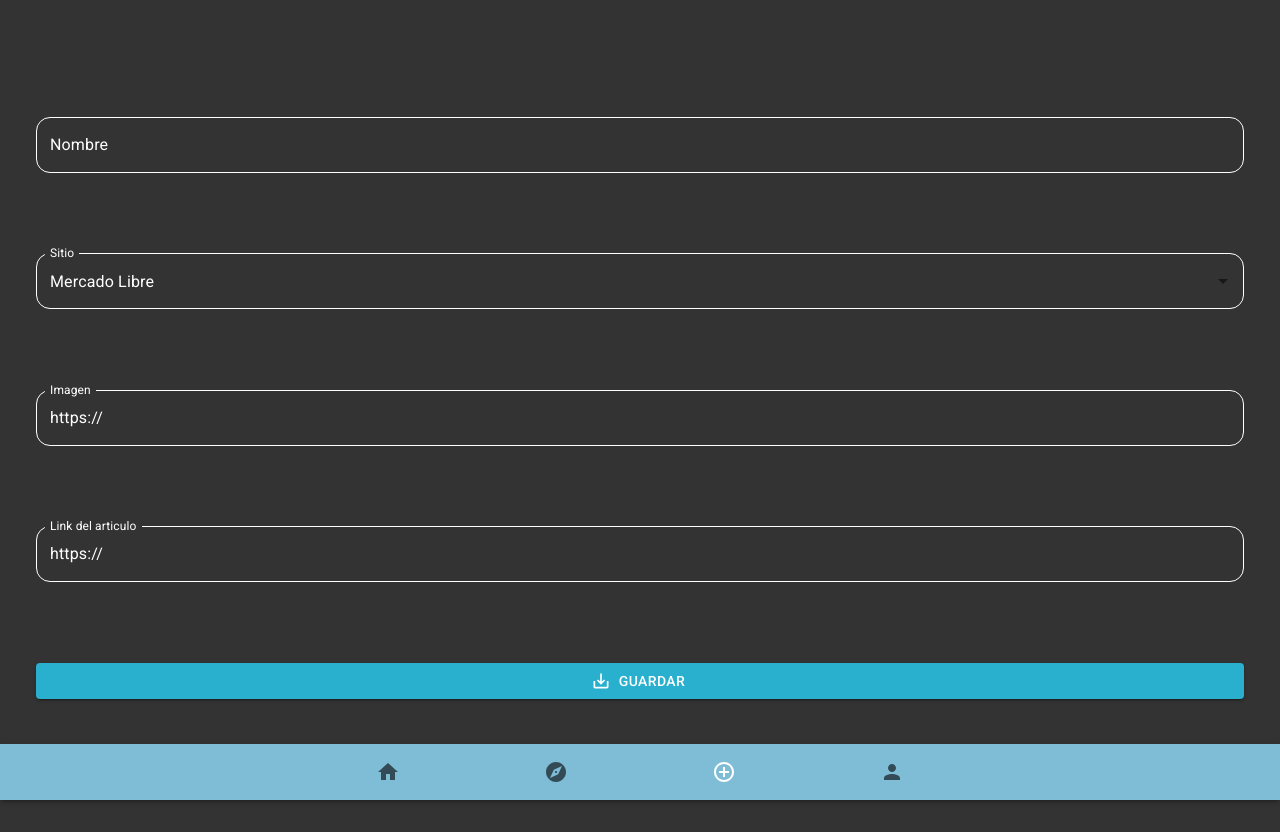
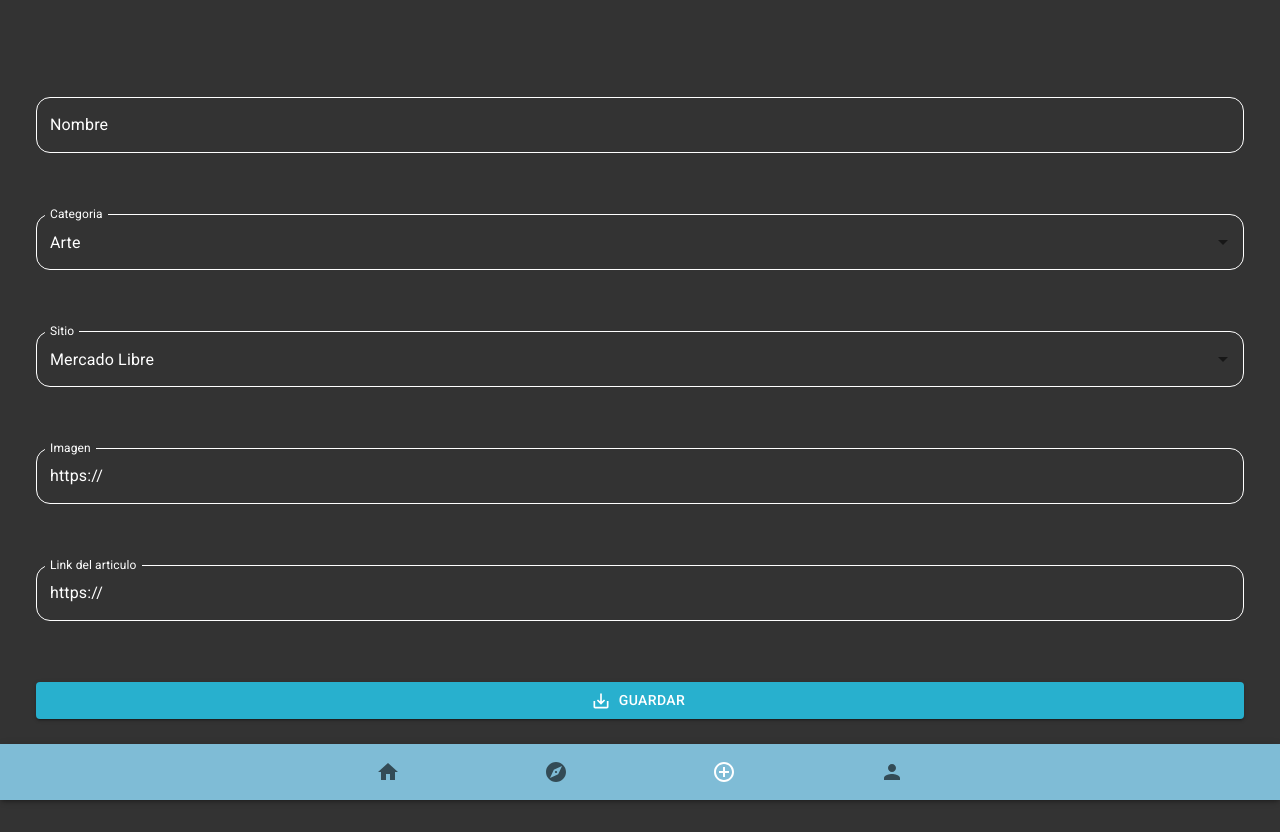
Before and after one commit to danimousee/SocialWishlist, a React (Vite) app in the folder social-wishlist/: page /add in a window 1280 px wide. Built offline with nearby package versions, Linux system fonts and the light colour scheme; no server answers.

Commit message:
Se agrega categoria a la pantalla de alta de producto

```diff
--- a/social-wishlist/src/views/Add/Add.jsx
+++ b/social-wishlist/src/views/Add/Add.jsx
@@ -23,7 +23,8 @@ const initialValues = {
   name: '',
   images: '',
   url: '',
-  provider: { name: 'Mercado Libre', id: 'MELI' }
+  provider: { name: 'Mercado Libre', id: 'MELI' },
+  category: { name: 'Arte', id: 'Arte' }
 };
 
 const optionsProvider = [
@@ -33,6 +34,28 @@ const optionsProvider = [
   { name: 'Otros', id: 'OTHER' },
 ];
 
+const optionsCategory = [
+  { name: 'Arte', id: 'Arte' },
+  { name: 'Autos', id: 'Autos' },
+  { name: 'Bazar', id: 'Bazar' },
+  { name: 'Bebes', id: 'Bebes' },
+  { name: 'Belleza', id: 'Belleza' },
+  { name: 'Cocina', id: 'Cocina' },
+  { name: 'Decoracion', id: 'Decoracion' },
+  { name: 'Deportes', id: 'Deportes' },
+  { name: 'Educacion', id: 'Educacion' },
+  { name: 'Electronica', id: 'Electronica' },
+  { name: 'Familia', id: 'Familia' },
+  { name: 'Fotografia', id: 'Fotografia' },
+  { name: 'Lectura', id: 'Lectura' },
+  { name: 'Moda', id: 'Moda' },
+  { name: 'Musica', id: 'Musica' },
+  { name: 'Naturaleza', id: 'Naturaleza' },
+  { name: 'Salud', id: 'Salud' },
+  { name: 'Viajes', id: 'Viajes' },
+  { name: 'Videojuegos', id: 'Videojuegos' },
+  { name: 'Otros', id: 'Otros' },
+];
 
 const Add = () => {
   const dispatch = useDispatch();
@@ -45,6 +68,7 @@ const Add = () => {
     values.images = arrayimages
 
     values.provider = values.provider.id
+    values.category = values.category.id
     //alert(JSON.stringify(values, null, 2));
     dispatch(addProduct(values))
   };
@@ -68,18 +92,34 @@ const Add = () => {
               />
 
               <Autocomplete color="primary" className='search-bar-text-field' fullWidth
+                id="category"
+                name="category"
+                options={optionsCategory}
+                onChange={(e, value) => {
+                  setFieldValue(
+                    "category",
+                    value !== null ? value : initialValues.category
+                  );
+                }}
+                renderInput={(params) => <TextField {...params} label="Categoria" name="category" />}
+                value={values.category}
+                //onBlur={handleBlur}
+                //error={touched.category && Boolean(errors.category)}
+                isOptionEqualToValue={(option, value) => option.id === value.id}
+                getOptionLabel={option => option.name}
+              />
+
+              <Autocomplete color="primary" className='search-bar-text-field' fullWidth
                 id="provider"
                 name="provider"
                 options={optionsProvider}
                 onChange={(e, value) => {
-                  console.log(value);
                   setFieldValue(
                     "provider",
                     value !== null ? value : initialValues.provider
                   );
                 }}
                 renderInput={(params) => <TextField {...params} label="Sitio" name="provider" />}
-
                 value={values.provider}
                 //onBlur={handleBlur}
                 //error={touched.provider && Boolean(errors.provider)}
```
